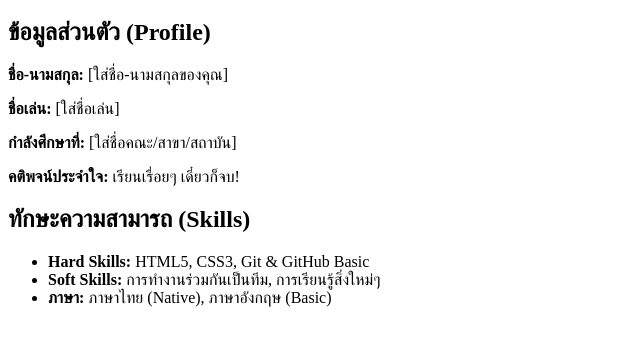
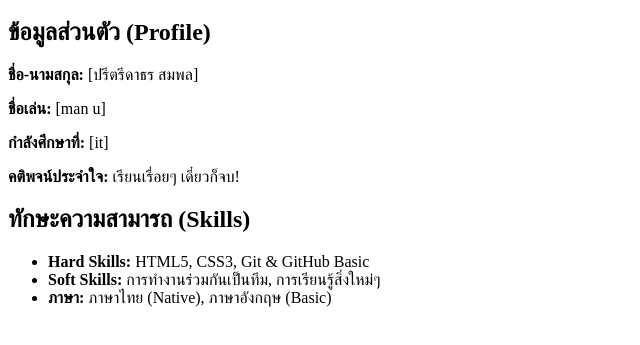
Before and after one commit to std681130098-web/intro4, a plain HTML site: page Skill.html in a window 1280 px wide. Shown: the part 61-406 px from the top of the page, without its empty margins (0-640 px from the left). Drawn offline with Linux system fonts and the light colour scheme.

Commit message:
Update Skill.html

```diff
--- a/Skill.html
+++ b/Skill.html
@@ -15,9 +15,9 @@
         <!-- ส่วน Home เดิม -->
         <section id="home">
             <h2>ข้อมูลส่วนตัว (Profile)</h2>
-            <p><strong>ชื่อ-นามสกุล:</strong> [ใส่ชื่อ-นามสกุลของคุณ]</p>
-            <p><strong>ชื่อเล่น:</strong> [ใส่ชื่อเล่น]</p>
-            <p><strong>กำลังศึกษาที่:</strong> [ใส่ชื่อคณะ/สาขา/สถาบัน]</p>
+            <p><strong>ชื่อ-นามสกุล:</strong> [ปรีตรีดาธร สมพล]</p>
+            <p><strong>ชื่อเล่น:</strong> [man u]</p>
+            <p><strong>กำลังศึกษาที่:</strong> [it]</p>
             <p><strong>คติพจน์ประจำใจ:</strong> เรียนเรื่อยๆ เดี๋ยวก็จบ!</p>
         </section>
 
```
